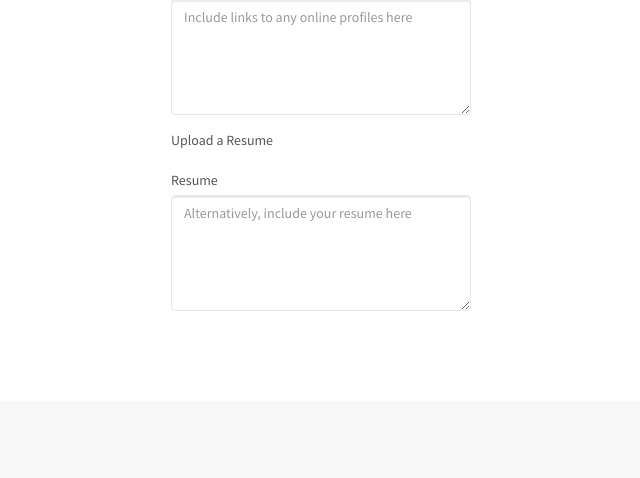
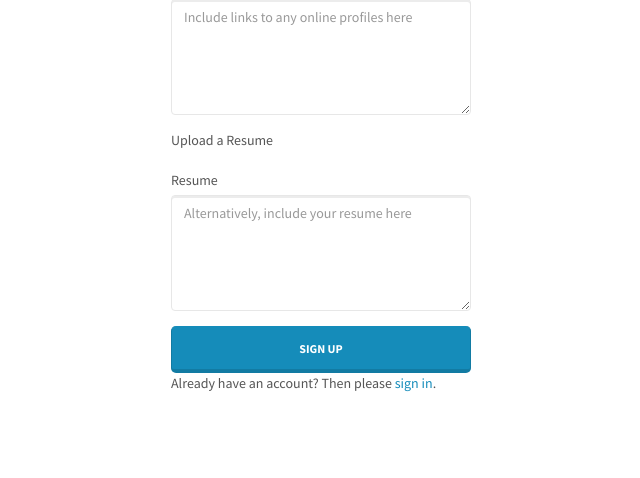
Before and after one commit to Nerdylicious/vms-integrated, a Django app: page /registration/ in a window 1280 px wide. Shown: the part 1307-1785 px from the top of the page, without its empty margins (319-959 px from the left). Before the commit the page ends 1618 px from the top, so only its background shows below. Run offline with Django 3.2, Linux system fonts and the light colour scheme; some libraries are stand-ins or nearby versions.

Commit message:
Added sign up button

```diff
--- a/vms/registration/templates/registration/signup_volunteer.html
+++ b/vms/registration/templates/registration/signup_volunteer.html
@@ -1,7 +1,7 @@
 {% extends "vms/base.html" %}
 
 {% block content %}
-    <form class="signup form-signup" id="signup_form" method="post">
+    <form class="signup form-signup" id="signup_form" method="post" action="#" enctype="multipart/form-data">
         {% csrf_token %}
         <h2>Sign Up</h2>
         <hr></hr>
@@ -130,5 +130,9 @@
                 <textarea id="id_resume" class="textinput textInput form-control" type="text" placeholder="Alternatively, include your resume here" name="resume" rows="5"></textarea>
             </div>
         </div>
+        <button type="submit" class="btn btn-lg btn-primary btn-block">Sign Up</button>
+        <p>
+            Already have an account? Then please <a href="#">sign in</a>.
+        </p>
     </form>
 {% endblock %}
```
